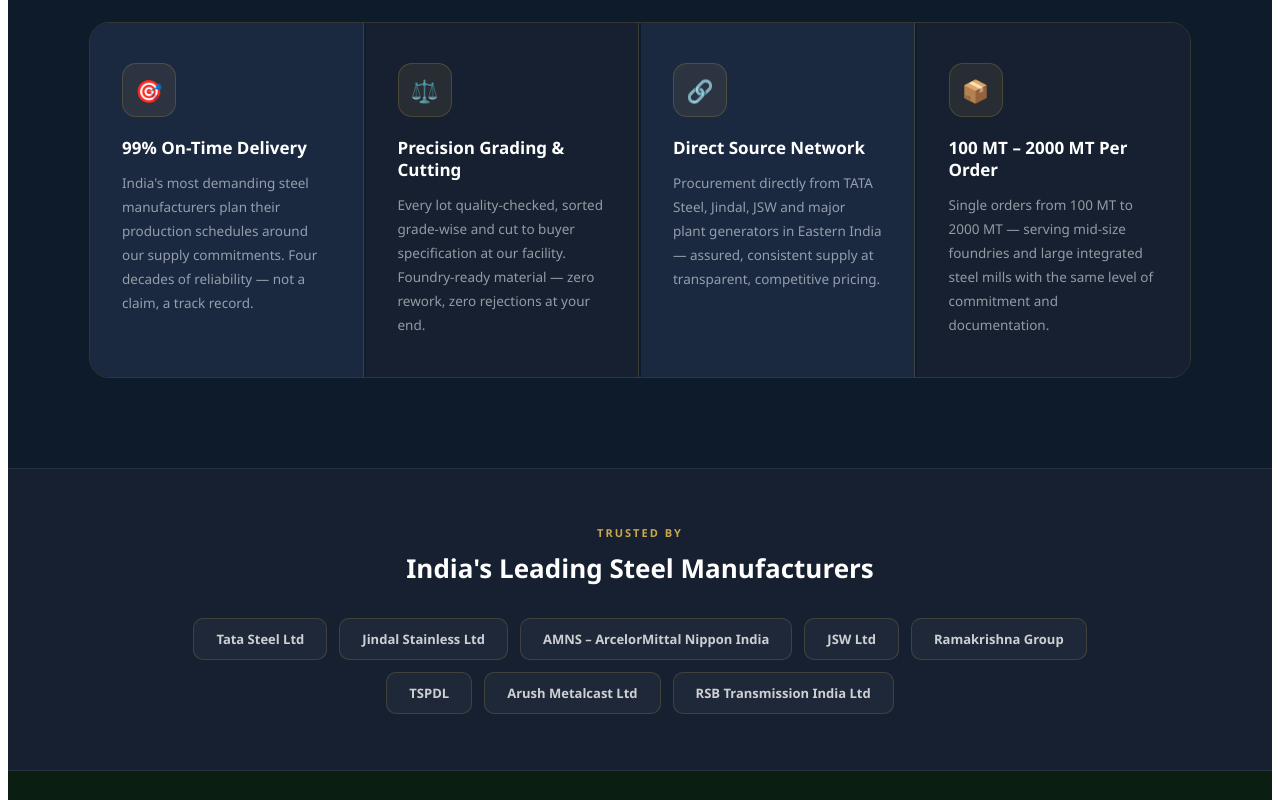
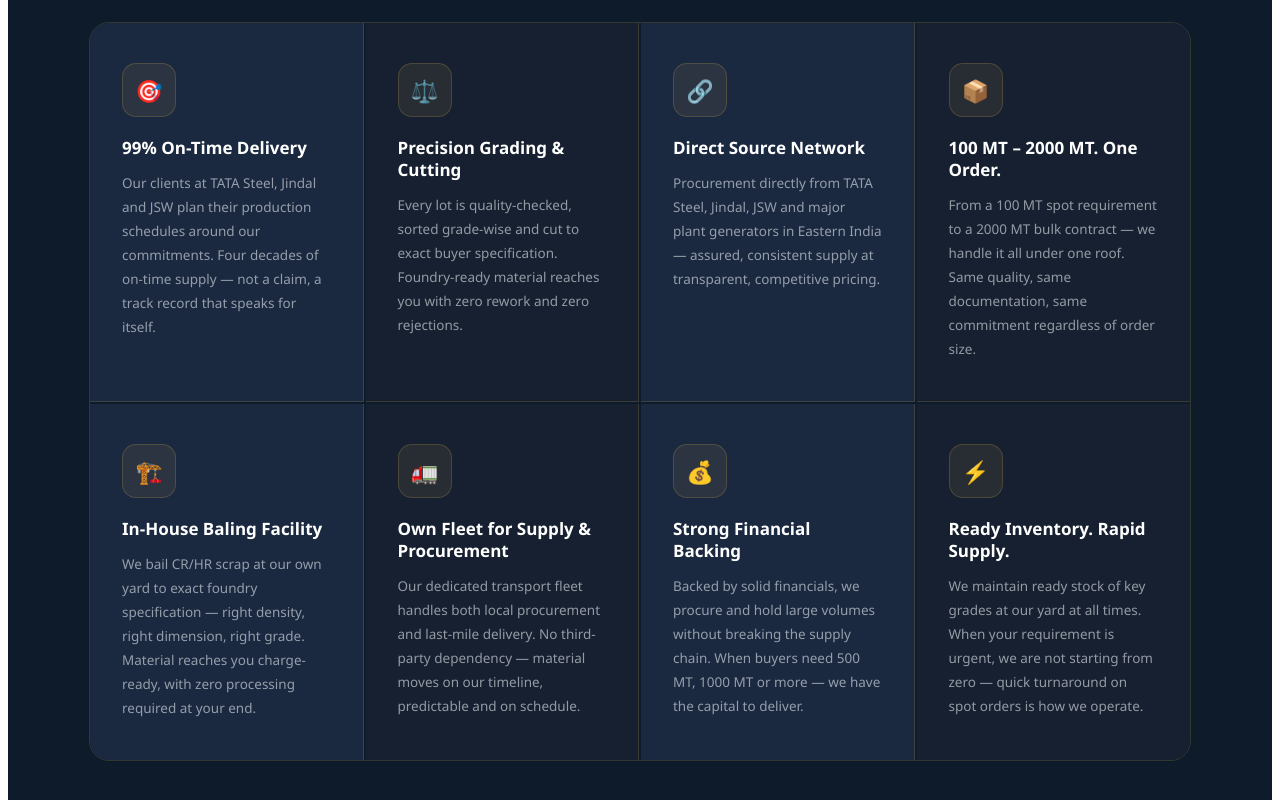
Before and after one commit to Prakash-Bizflow/kr-enterprises-website, a Next.js app: page / in a window 1280 px wide. Shown: the part 1240-2040 px from the top of the page. Built offline with nearby package versions, Linux system fonts and the light colour scheme.

Commit message:
Refine content and structure in index.js
Updated content for various sections to enhance clarity and precision, including changes to titles and body text.

```diff
--- a/pages/index.js
+++ b/pages/index.js
@@ -33,12 +33,12 @@ const WHY = [
   {
     icon: "🎯",
     title: "99% On-Time Delivery",
-    body: "India's most demanding steel manufacturers plan their production schedules around our supply commitments. Four decades of reliability — not a claim, a track record."
+    body: "Our clients at TATA Steel, Jindal and JSW plan their production schedules around our commitments. Four decades of on-time supply — not a claim, a track record that speaks for itself."
   },
   {
     icon: "⚖️",
     title: "Precision Grading & Cutting",
-    body: "Every lot quality-checked, sorted grade-wise and cut to buyer specification at our facility. Foundry-ready material — zero rework, zero rejections at your end."
+    body: "Every lot is quality-checked, sorted grade-wise and cut to exact buyer specification. Foundry-ready material reaches you with zero rework and zero rejections."
   },
   {
     icon: "🔗",
@@ -47,8 +47,28 @@ const WHY = [
   },
   {
     icon: "📦",
-    title: "100 MT – 2000 MT Per Order",
-    body: "Single orders from 100 MT to 2000 MT — serving mid-size foundries and large integrated steel mills with the same level of commitment and documentation."
+    title: "100 MT – 2000 MT. One Order.",
+    body: "From a 100 MT spot requirement to a 2000 MT bulk contract — we handle it all under one roof. Same quality, same documentation, same commitment regardless of order size."
+  },
+  {
+    icon: "🏗️",
+    title: "In-House Baling Facility",
+    body: "We bail CR/HR scrap at our own yard to exact foundry specification — right density, right dimension, right grade. Material reaches you charge-ready, with zero processing required at your end."
+  },
+  {
+    icon: "🚛",
+    title: "Own Fleet for Supply & Procurement",
+    body: "Our dedicated transport fleet handles both local procurement and last-mile delivery. No third-party dependency — material moves on our timeline, predictable and on schedule."
+  },
+  {
+    icon: "💰",
+    title: "Strong Financial Backing",
+    body: "Backed by solid financials, we procure and hold large volumes without breaking the supply chain. When buyers need 500 MT, 1000 MT or more — we have the capital to deliver."
+  },
+  {
+    icon: "⚡",
+    title: "Ready Inventory. Rapid Supply.",
+    body: "We maintain ready stock of key grades at our yard at all times. When your requirement is urgent, we are not starting from zero — quick turnaround on spot orders is how we operate."
   },
 ];
 
@@ -67,12 +87,15 @@ const ENV_POINTS = [
 ];
 
 const PROCESS = [
-  { num: "01", title: "Sourcing", desc: "Direct procurement from TATA Steel, Jindal, JSW and major plant generators. PAN India supplier network." },
-  { num: "02", title: "Quality Check", desc: "On-site inspection at receipt. Every lot verified before entering our yard — no shortcuts." },
-  { num: "03", title: "Sorting & Cutting", desc: "Grade-wise sorting, cut to exact buyer specification. Foundry-ready preparation at our facility." },
-  { num: "04", title: "Storage", desc: "Dedicated material-wise yard sections — proper segregation prevents grade mixing." },
-  { num: "05", title: "Documentation", desc: "Weighment slip, quality cert, GST invoice and e-way bill — complete, every shipment." },
-  { num: "06", title: "Dispatch", desc: "On-time delivery to buyer's gate. 99% delivery record maintained over 40+ years." },
+  { num: "01", title: "Sourcing & Procurement", desc: "Direct procurement from TATA Steel, Jindal, JSW and major plant generators across PAN India." },
+  { num: "02", title: "Supplier Verification", desc: "Every source assessed for material consistency before onboarding. We work only with verified, trusted generators." },
+  { num: "03", title: "Quality Inspection", desc: "On-site inspection at receipt. Every lot verified before entering our yard — no shortcuts, no compromises." },
+  { num: "04", title: "Weighbridge", desc: "Accurate weighbridge measurement at receipt and dispatch. Full transparency on weight — no disputes later." },
+  { num: "05", title: "Sorting & Grading", desc: "Grade-wise sorting at our facility. Each grade segregated to prevent mixing and maintain consistency." },
+  { num: "06", title: "Baling & Cutting", desc: "CR/HR scrap baled in-house to exact foundry density and dimension. Cut to buyer specification — charge-ready." },
+  { num: "07", title: "Yard Storage", desc: "Dedicated material-wise yard sections. Proper segregation and inventory tracking at all times." },
+  { num: "08", title: "Documentation", desc: "Weighment slip, quality cert, GST invoice and e-way bill — complete documentation for every shipment." },
+  { num: "09", title: "Dispatch & Delivery", desc: "On-time delivery via our own fleet. Proof of delivery shared immediately — 99% on-time over 40+ years." },
 ];
 
 const C = {
@@ -209,12 +232,13 @@ export default function App() {
                 Four decades of building a reputation that India's largest steel producers rely on — every month, every shipment, without exception.
               </p>
             </div>
-            <div style={{ display: "grid", gridTemplateColumns: "repeat(auto-fit,minmax(260px,1fr))", gap: 2, maxWidth: 1100, margin: "0 auto", border: `1px solid ${C.borderGold}`, borderRadius: 20, overflow: "hidden" }}>
+            <div style={{ display: "grid", gridTemplateColumns: "repeat(4, 1fr)", gap: 2, maxWidth: 1100, margin: "0 auto", border: `1px solid ${C.borderGold}`, borderRadius: 20, overflow: "hidden" }}>
               {WHY.map((w, i) => (
                 <div key={i} style={{
                   padding: "40px 32px",
                   background: i % 2 === 0 ? C.navySurface : C.navyMid,
-                  borderRight: i < 3 ? `1px solid ${C.borderGold}` : "none",
+                  borderRight: ((i + 1) % 4 !== 0) ? `1px solid ${C.borderGold}` : "none",
+                  borderBottom: i < 4 ? `1px solid ${C.borderGold}` : "none",
                   transition: "all 0.2s", cursor: "default"
                 }}
                   onMouseEnter={e => { e.currentTarget.style.background = C.navyLight; }}
@@ -271,7 +295,7 @@ export default function App() {
               <Tag label="How We Work" />
               <h2 style={{ fontSize: 34, fontWeight: 900, margin: "14px 0 0", color: C.white }}>From Procurement to Dispatch</h2>
             </div>
-            <div style={{ display: "grid", gridTemplateColumns: "repeat(auto-fit,minmax(200px,1fr))", gap: 1, maxWidth: 1100, margin: "0 auto", background: C.borderGold, borderRadius: 16, overflow: "hidden", border: `1px solid ${C.borderGold}` }}>
+            <div style={{ display: "grid", gridTemplateColumns: "repeat(3, 1fr)", gap: 1, maxWidth: 1100, margin: "0 auto", background: C.borderGold, borderRadius: 16, overflow: "hidden", border: `1px solid ${C.borderGold}` }}>
               {PROCESS.map((p, i) => (
                 <div key={i} style={{ background: i % 2 === 0 ? C.navySurface : C.navyMid, padding: "28px 22px" }}>
                   <div style={{ width: 36, height: 36, borderRadius: 8, background: C.goldDim, border: `1px solid ${C.goldBorder}`, display: "flex", alignItems: "center", justifyContent: "center", fontSize: 12, fontWeight: 800, color: C.gold, marginBottom: 14 }}>{p.num}</div>
```
